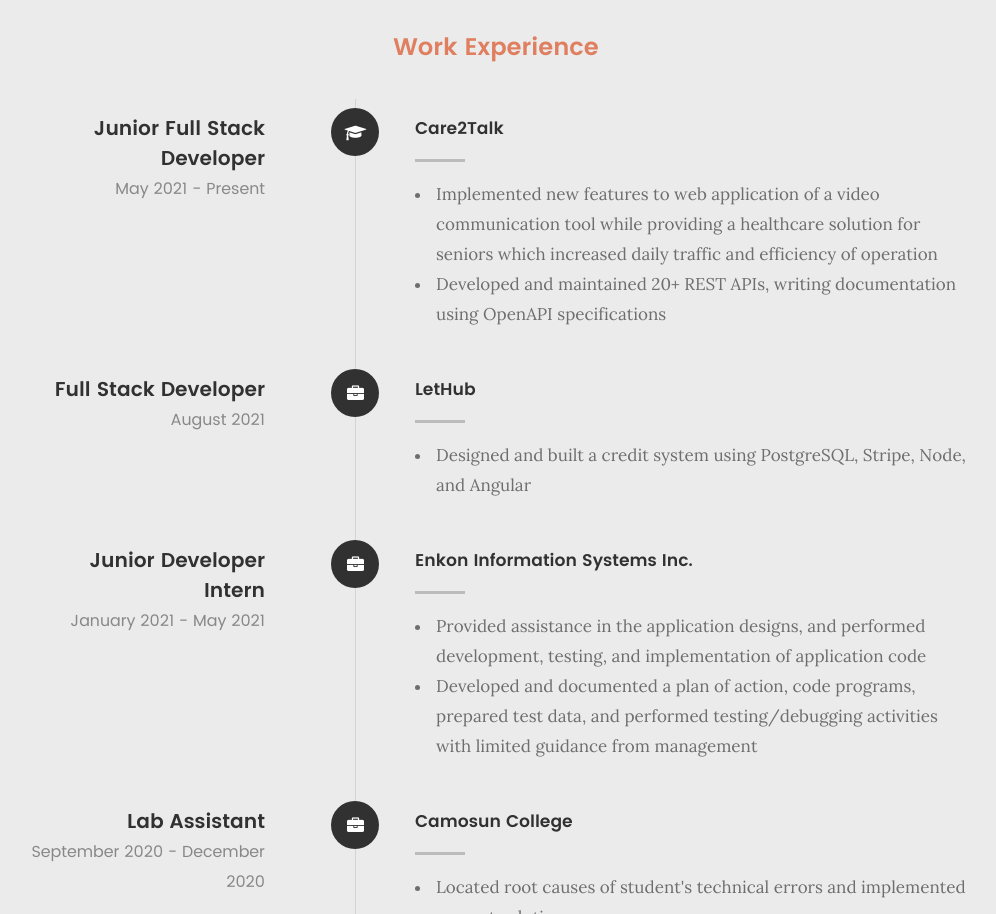
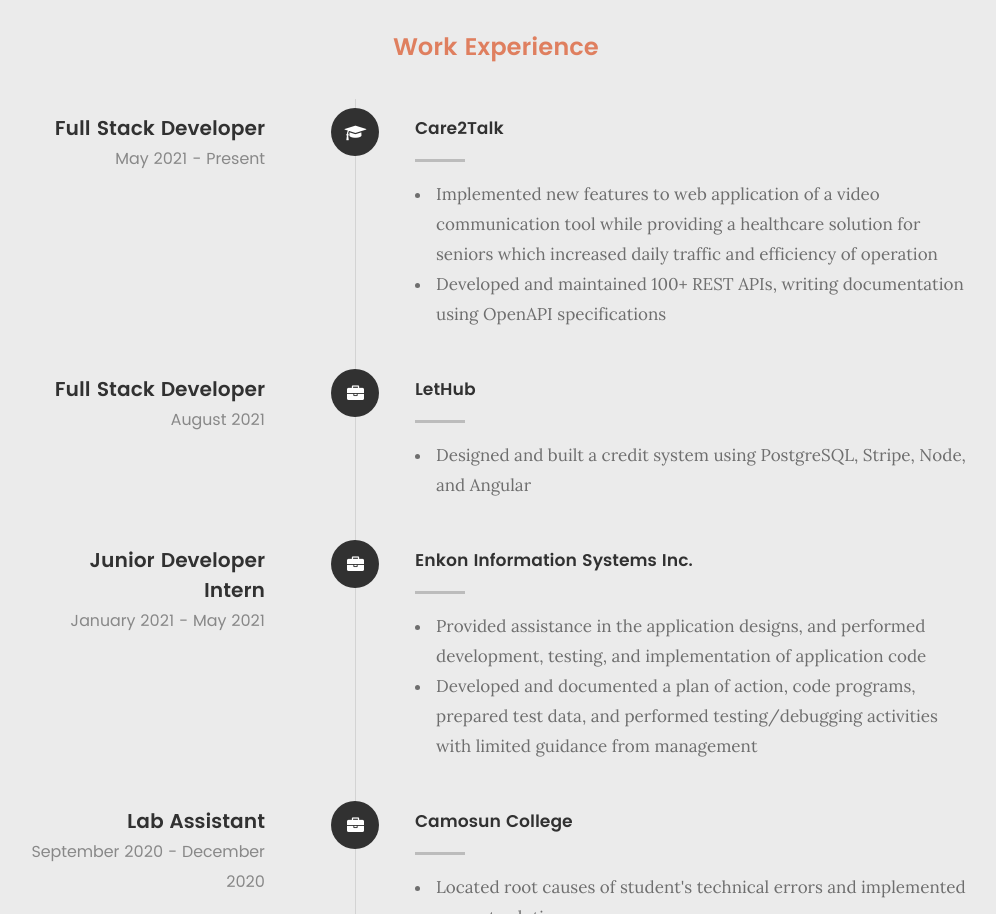
Before and after one commit to jtangtran/portfolio, a plain HTML site: page index.html in a window 1280 px wide. Shown: the part 2030-2944 px from the top of the page, without its empty margins (144-1140 px from the left). Drawn offline with Linux system fonts and the light colour scheme; files whose address does not match are found by name.

Commit message:
updated portfolio experience

```diff
--- a/index.html
+++ b/index.html
@@ -141,7 +141,7 @@
 								<i class="fa fa-graduation-cap"></i>
 							</div>
 							<div class="timeline-header">
-								<h3>Junior Full Stack Developer</h3>
+								<h3>Full Stack Developer</h3>
 								<p>May 2021 - Present</p>
 							</div>
 							<div class="timeline-content">
@@ -151,7 +151,7 @@
 										Implemented new features to web application of a video communication tool while providing a healthcare solution for seniors which increased daily traffic and efficiency of operation
 									</li>
 									<li>
-										Developed and maintained 20+ REST APIs, writing documentation using OpenAPI specifications
+										Developed and maintained 100+ REST APIs, writing documentation using OpenAPI specifications
 									</li>
 								</ul>
 							</div>
```
